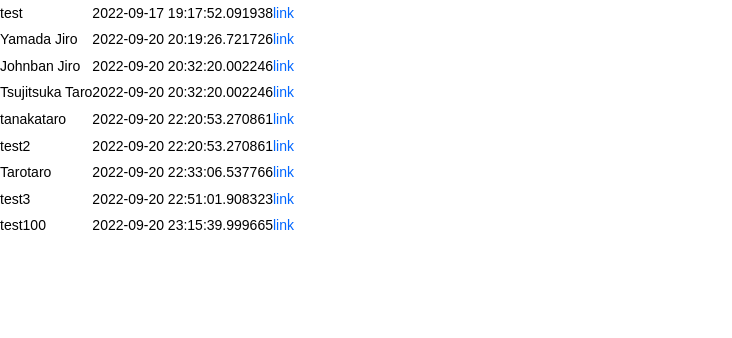
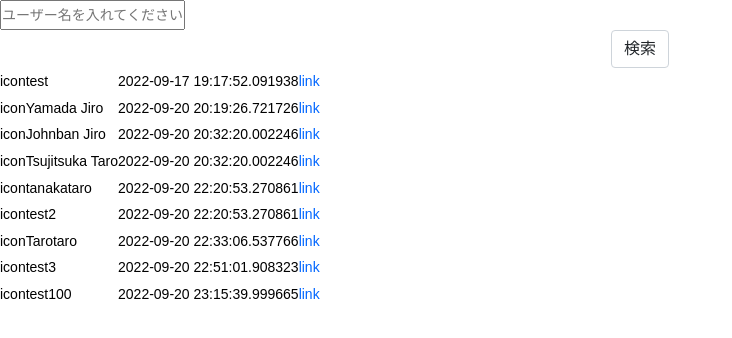
Before and after one commit to KeNtaMiyata/ShareTabi, a Flask app: page /users in a window 1280 px wide. Shown: the part 160-498 px from the top of the page, without its empty margins (0-732 px from the left). Run offline with Flask 2, Linux system fonts and the light colour scheme; data comes from the database, SQL or seed files in the repository; some libraries are stand-ins or nearby versions.

Commit message:
something

```diff
--- a/templates/users.html
+++ b/templates/users.html
@@ -5,13 +5,16 @@
 {% endblock %}
 
 {% block main %}
+    <form action="/users" method="post">
+        <input type="text" name="search" placeholder="ユーザー名を入れてください">
+        <button class="form-control mx-auto w-auto" type="submit">検索</button>
+    </form>
+
     <table>
-        <thead>
-
-        </thead>
         <tbody>
             {% for user in users %}
             <tr>
+                <td>icon</td>
                 <td>{{ user.name }}</td>
                 <td>{{ user.created_at}}</td>
                 <td><a href="/users/{{ user.id }}">link</a></td>
```
Also changed, not shown: templates/travels.html (+5 -29 lines).
